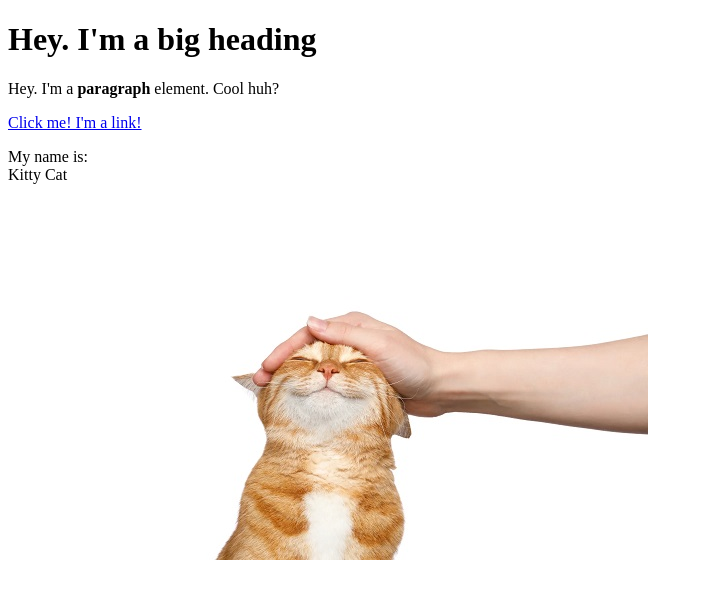
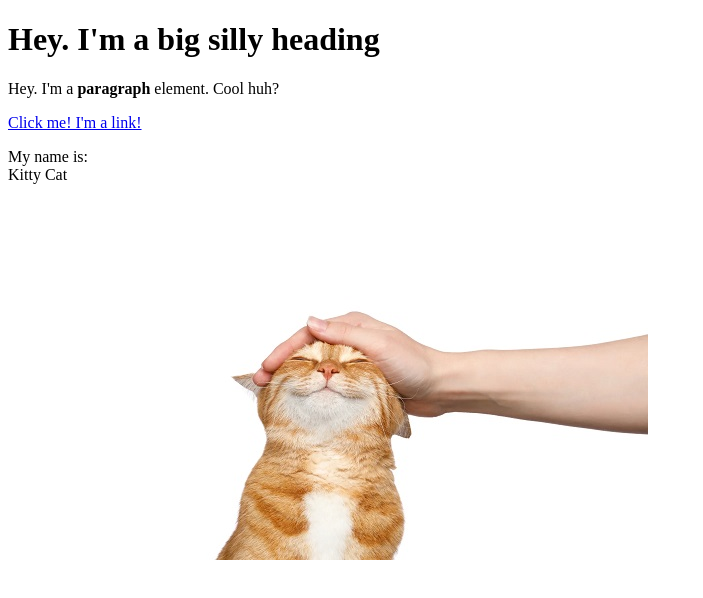
Before and after one commit to rewdledoodle/cartoon-hero, a plain HTML site: page test.html in a window 1280 px wide. Shown: the whole page, without its empty margins (0-703 px from the left). Drawn offline with Linux system fonts and the light colour scheme.

Commit message:
updated header

```diff
--- a/test.html
+++ b/test.html
@@ -4,7 +4,7 @@
     <title>Test page</title>
 </head>
 <body>
-    <h1>Hey. I'm a big heading</h1>
+    <h1>Hey. I'm a big silly heading</h1>
     <p>Hey. I'm a <b>paragraph</b> element. Cool huh?</p>
     <a href="https://google.com" target="_blank" title="Let's go!">Click me! I'm a link!</a>
     <p>My name is:<br>
```
